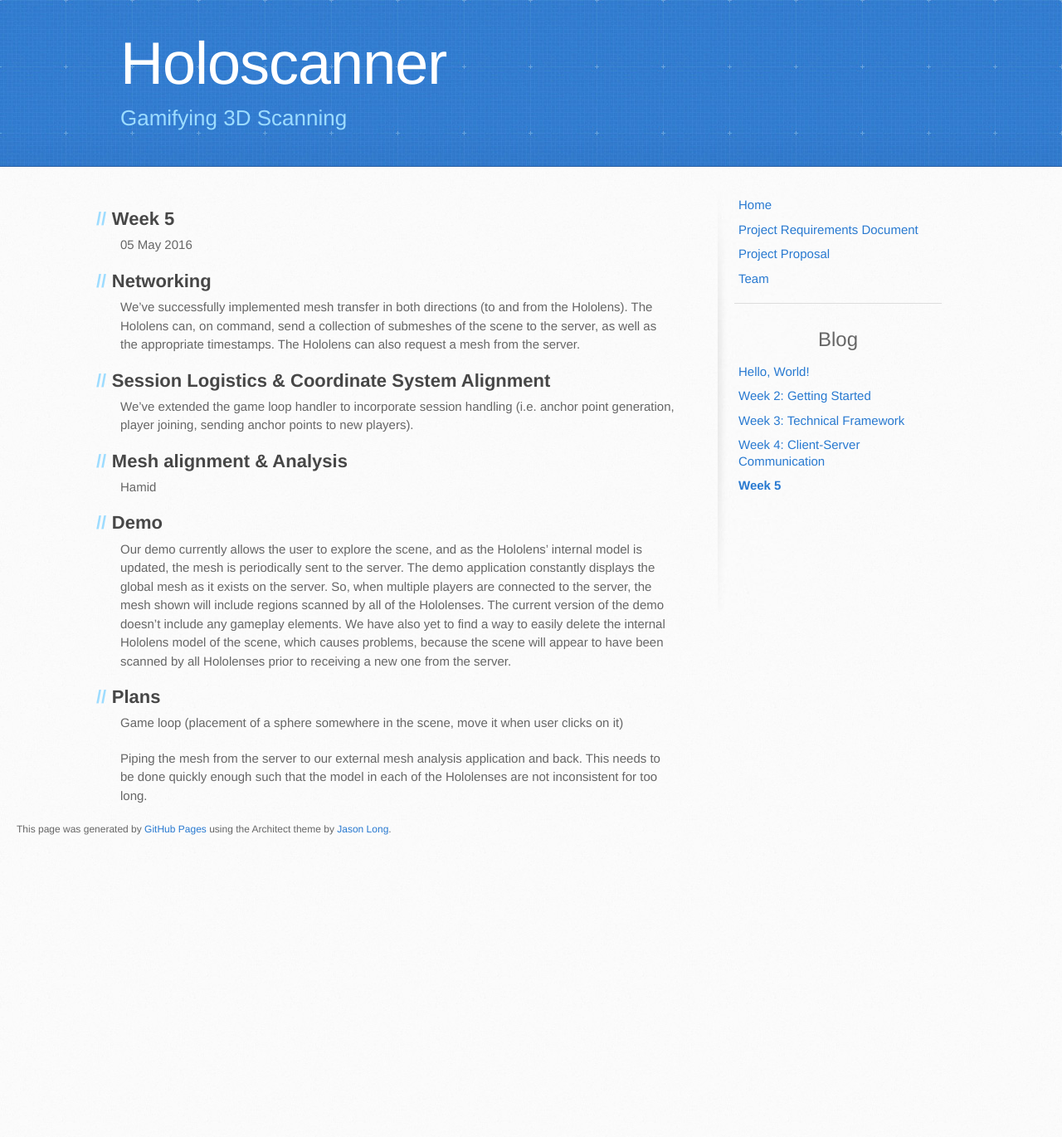
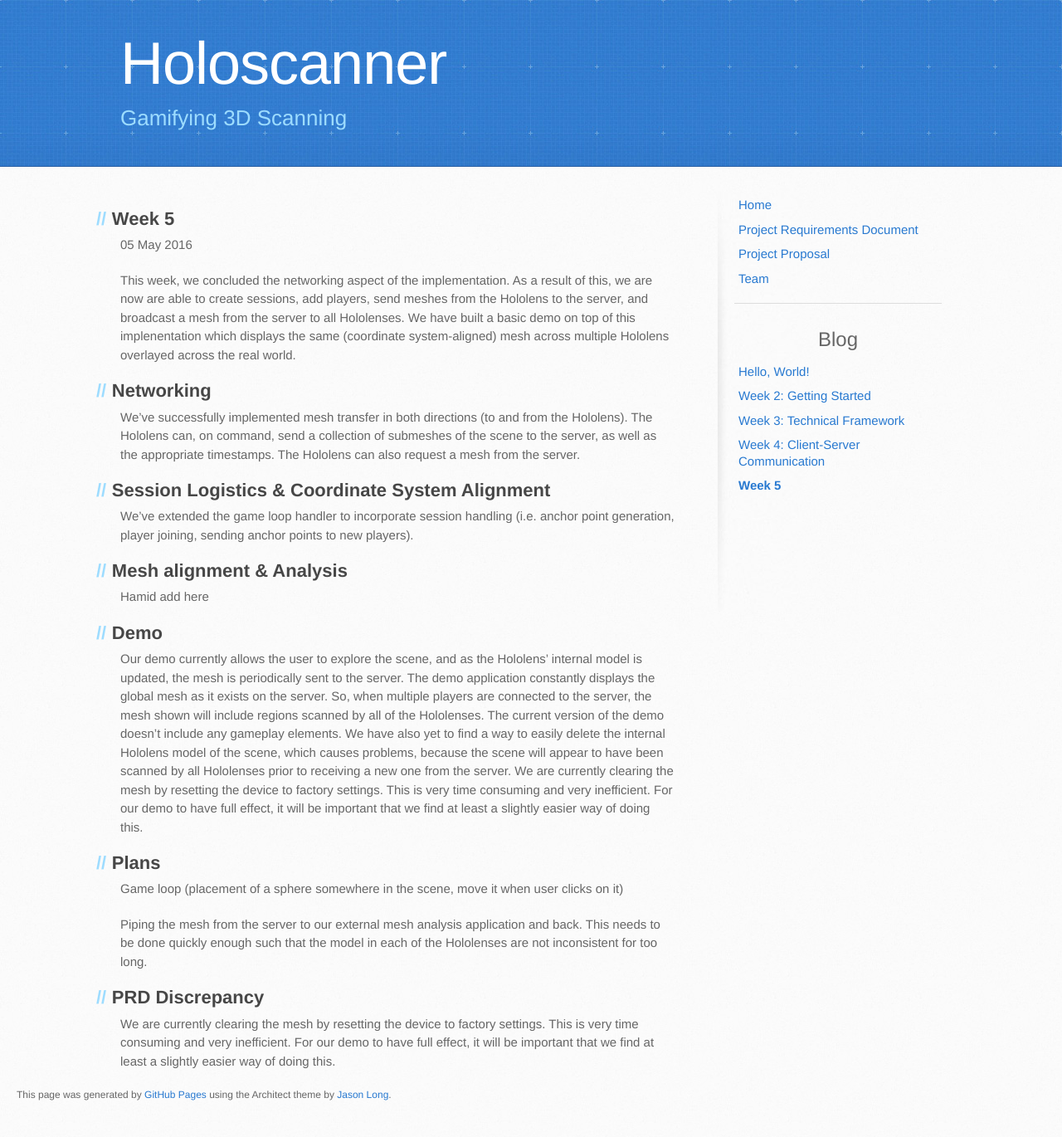
Before and after one commit to holoscanner/holoscanner.github.io, a Jekyll site: the page built from _posts/2016-05-05-week-5.md, in a window 1280 px wide. Shown: the whole page at 83% size. Built offline with Jekyll 4.4.1, drawn with Linux system fonts in a browser that asks for light colours; before the commit the page ends 1050 px from its top, so only the background shows below that.

Commit message:
Added some more stuff

```diff
--- a/_posts/2016-05-05-week-5.md
+++ b/_posts/2016-05-05-week-5.md
@@ -2,6 +2,8 @@
 layout: post
 title: "Week 5"
 ---
+
+This week, we concluded the networking aspect of the implementation. As a result of this, we are now are able to create sessions, add players, send meshes from the Hololens to the server, and broadcast a mesh from the server to all Hololenses. We have built a basic demo on top of this implenentation which displays the same (coordinate system-aligned) mesh across multiple Hololens overlayed across the real world.
 
 ## Networking
 We've successfully implemented mesh transfer in both directions (to and from the Hololens). The Hololens can, on command, send a collection of submeshes of the scene to the server, as well as the appropriate timestamps. The Hololens can also request a mesh from the server.
@@ -10,13 +12,16 @@ We've successfully implemented mesh transfer in both directions (to and from the
 We've extended the game loop handler to incorporate session handling (i.e. anchor point generation, player joining, sending anchor points to new players).
 
 ## Mesh alignment & Analysis
-Hamid
+Hamid add here
 
 ## Demo
 Our demo currently allows the user to explore the scene, and as the Hololens' internal model is updated, the mesh is periodically sent to the server. The demo application constantly displays the global mesh as it exists on the server. So, when multiple players are connected to the server, the mesh shown will include regions scanned by all of the Hololenses.
-The current version of the demo doesn't include any gameplay elements. We have also yet to find a way to easily delete the internal Hololens model of the scene, which causes problems, because the scene will appear to have been scanned by all Hololenses prior to receiving a new one from the server.
+The current version of the demo doesn't include any gameplay elements. We have also yet to find a way to easily delete the internal Hololens model of the scene, which causes problems, because the scene will appear to have been scanned by all Hololenses prior to receiving a new one from the server. We are currently clearing the mesh by resetting the device to factory settings. This is very time consuming and very inefficient. For our demo to have full effect, it will be important that we find at least a slightly easier way of doing this.
 
 ## Plans
 Game loop (placement of a sphere somewhere in the scene, move it when user clicks on it)
 
   Piping the mesh from the server to our external mesh analysis application and back. This needs to be done quickly enough such that the model in each of the Hololenses are not inconsistent for too long.
+
+## PRD Discrepancy
+We are currently clearing the mesh by resetting the device to factory settings. This is very time consuming and very inefficient. For our demo to have full effect, it will be important that we find at least a slightly easier way of doing this.
```
